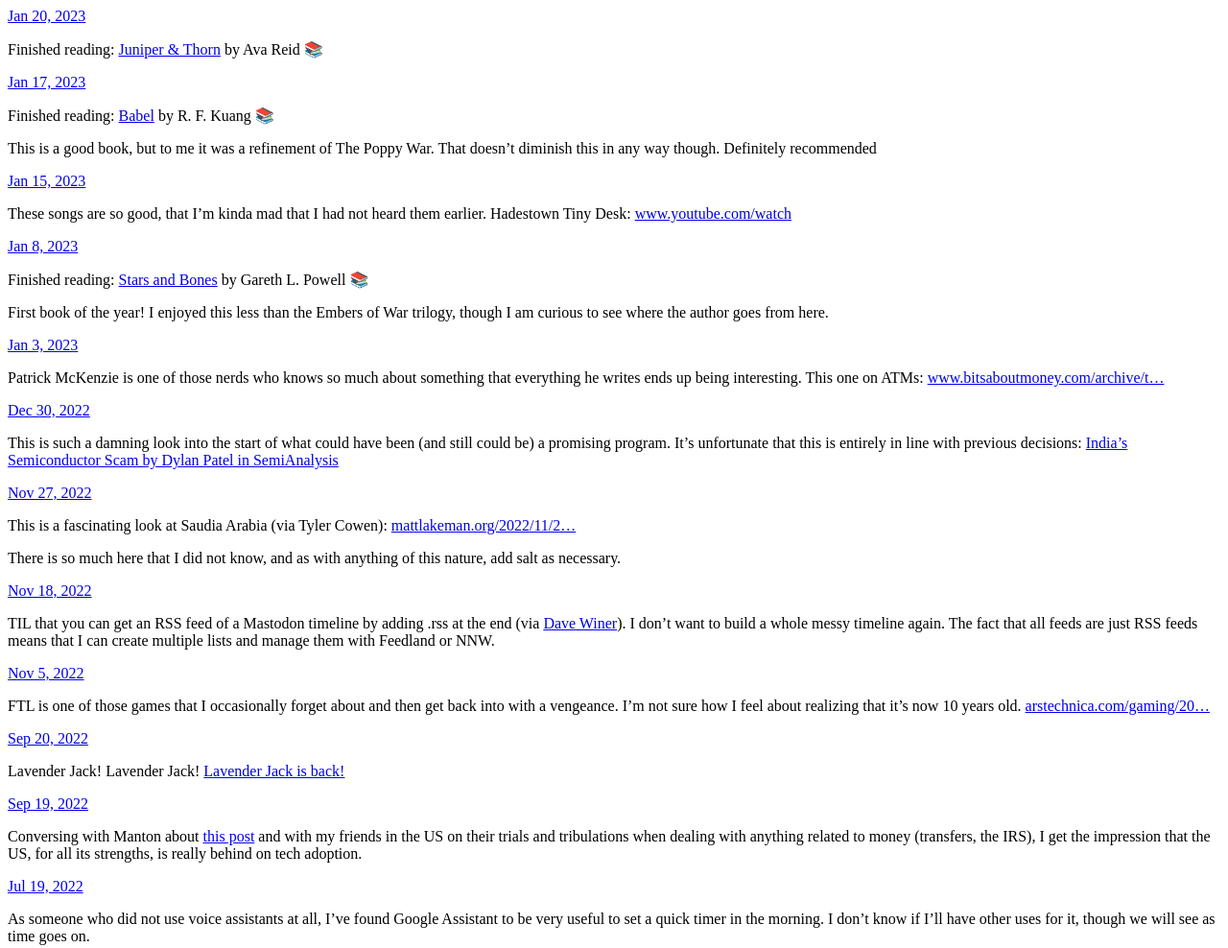
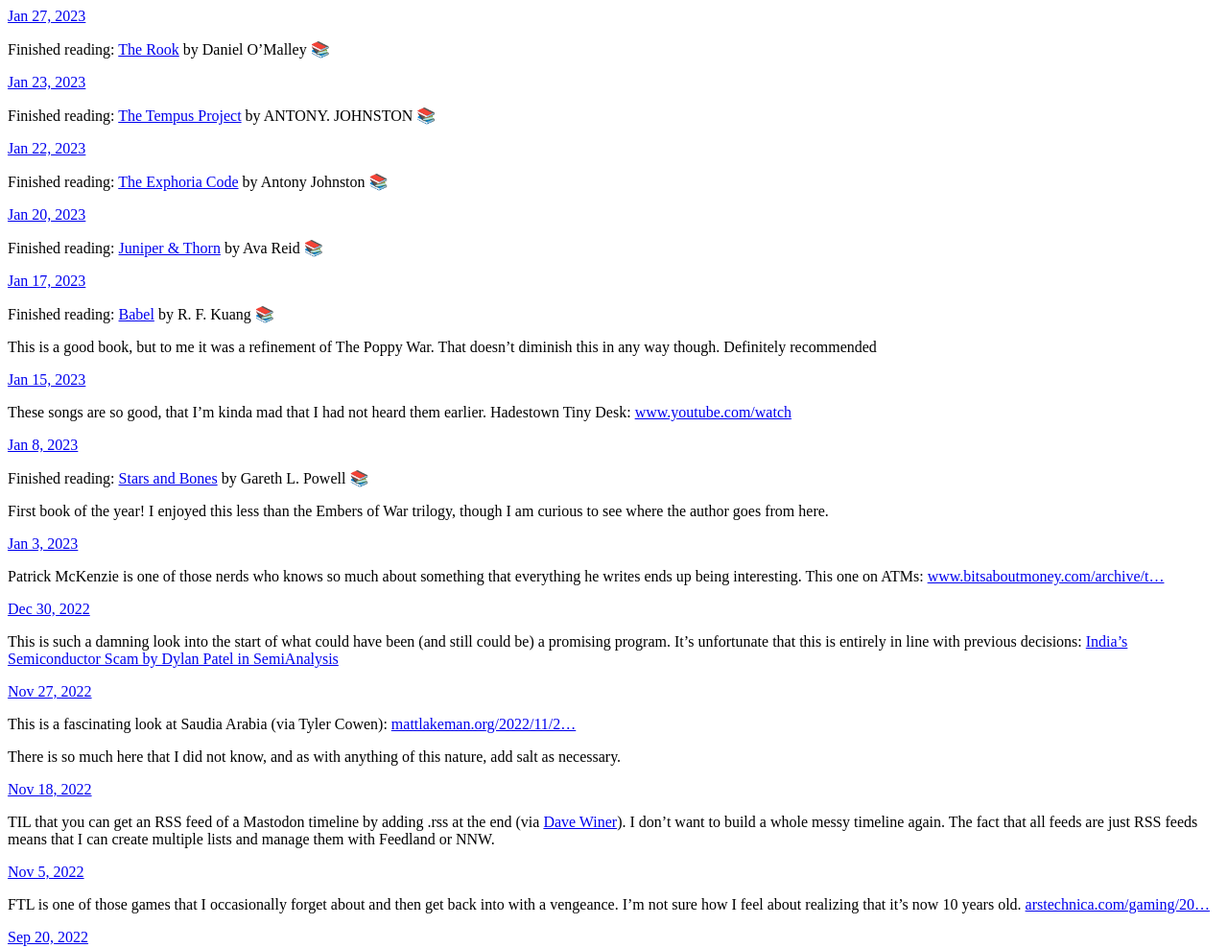
Before and after one commit to sarvagnan/sarvagnan.micro.blog, a plain HTML site: page index.html in a window 1280 px wide. Shown: the top 988 px of the page at 96% size. Drawn offline with Linux system fonts and the light colour scheme.

Commit message:
Archiving from Micro.blog.

```diff
--- a/index.html
+++ b/index.html
@@ -21,6 +21,39 @@
 <div class="h-feed">
 
 
+
+	  <div class="h-entry">
+
+
+		<a href="https://blog.sarvagnan.com/2023/01/27/finished-reading-the.html" class="u-url"><time class="dt-published" datetime="2023-01-27 13:44:42 &#43;0530">Jan 27, 2023</time></a>
+
+		<div class="e-content">
+			 <p>Finished reading: <a href="https://micro.blog/books/9781908800879">The Rook</a> by Daniel O&rsquo;Malley 📚</p>
+
+		</div>
+	  </div>
+
+	  <div class="h-entry">
+
+
+		<a href="https://blog.sarvagnan.com/2023/01/23/finished-reading-the.html" class="u-url"><time class="dt-published" datetime="2023-01-23 21:22:17 &#43;0530">Jan 23, 2023</time></a>
+
+		<div class="e-content">
+			 <p>Finished reading: <a href="https://micro.blog/books/9781785631795">The Tempus Project</a> by ANTONY. JOHNSTON 📚</p>
+
+		</div>
+	  </div>
+
+	  <div class="h-entry">
+
+
+		<a href="https://blog.sarvagnan.com/2023/01/22/finished-reading-the.html" class="u-url"><time class="dt-published" datetime="2023-01-22 22:20:05 &#43;0530">Jan 22, 2023</time></a>
+
+		<div class="e-content">
+			 <p>Finished reading: <a href="https://micro.blog/books/9781785630620">The Exphoria Code</a> by Antony Johnston 📚</p>
+
+		</div>
+	  </div>
 
 	  <div class="h-entry">
 
```
